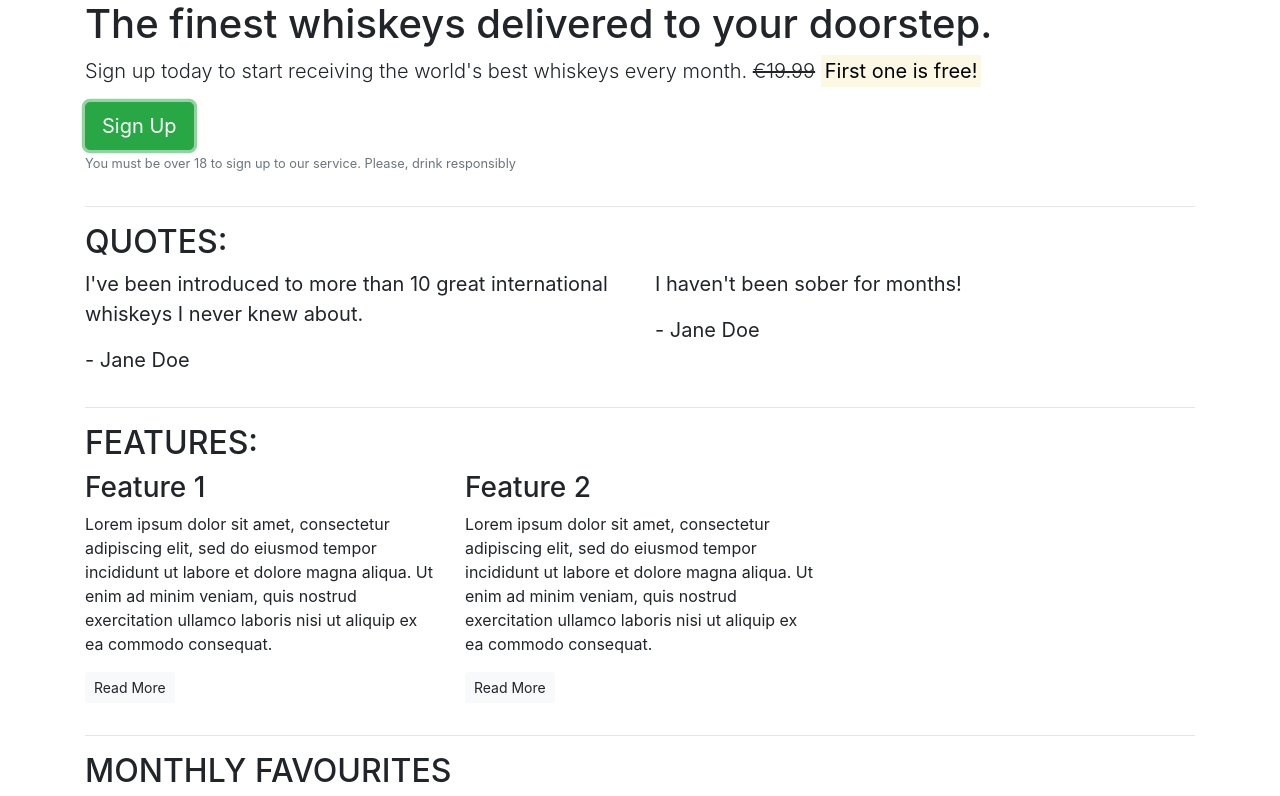
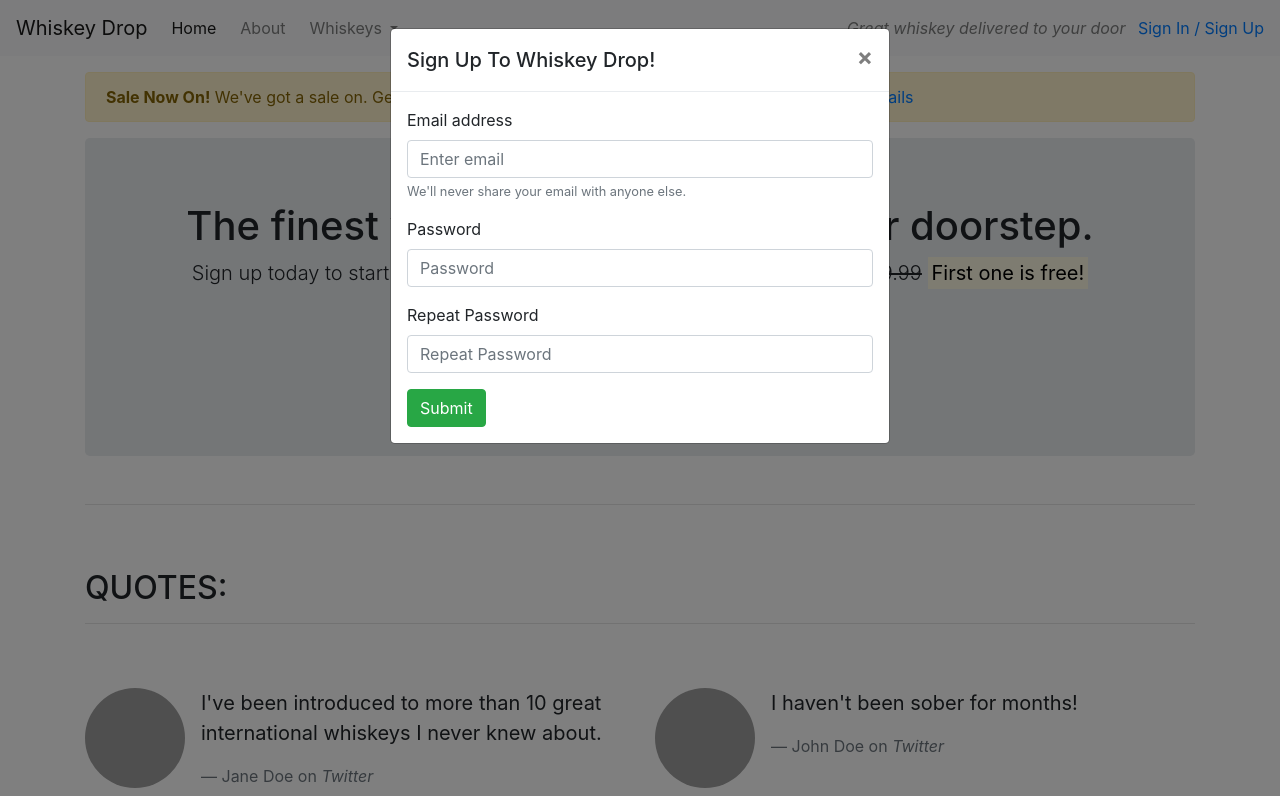
Before and after one commit to RCass172/Bootstrap, a plain HTML site: page index.html in a window 1280 px wide. Both pictures are taken after a click on the button "Sign Up". Shown: the top 796 px of the page. Drawn offline with nearby package versions, Linux system fonts and the light colour scheme; grey boxes are pictures that could not be loaded.

Commit message:
add of images

```diff
--- a/index.html
+++ b/index.html
@@ -5,16 +5,56 @@
     <meta name="viewport" content="width=device-width, initial-scale=1.0">
     <title>Whiskey Drop | Taste a new whiskey every month</title>
     <link rel="stylesheet" href="https://stackpath.bootstrapcdn.com/bootstrap/4.1.3/css/bootstrap.min.css" integrity="sha384-MCw98/SFnGE8fJT3GXwEOngsV7Zt27NXFoaoApmYm81iuXoPkFOJwJ8ERdknLPMO" crossorigin="anonymous">
-    <script src="https://stackpath.bootstrapcdn.com/bootstrap/4.1.3/js/bootstrap.min.js" integrity="sha384-ChfqqxuZUCnJSK3+MXmPNIyE6ZbWh2IMqE241rYiqJxyMiZ6OW/JmZQ5stwEULTy" crossorigin="anonymous"></script>
+    <link rel="stylesheet" href="https://use.fontawesome.com/releases/v5.6.3/css/all.css" integrity="sha384-UHRtZLI+pbxtHCWp1t77Bi1L4ZtiqrqD80Kn4Z8NTSRyMA2Fd33n5dQ8lWUE00s/" crossorigin="anonymous" />
 </head>
 <body>
-    <article class="container">
+    <nav class="navbar navbar-light navbar-expand-sm bg-light">
+        <a href="/" class="navbar-brand">
+                    Whiskey Drop</a>
+
+        <button class="navbar-toggler ml-auto" type="button" data-toggle="collapse" data-target="#navbarNavDropdown" aria-controls="navbarNavDropdown" aria-expanded="false" aria-label="Toggle navigation">
+        <span class="navbar-toggler-icon"></span></button>
+
+        <div class="collapse navbar-collapse" id="navbarNavDropdown">
+            <ul class="navbar-nav mr-auto">
+                <li class="active nav-item mr-2"><a class="nav-link" href="/">Home</a></li>
+                <li class="nav-item mr-2"><a class="nav-link" href="">About</a></li>
+                <li class="nav-item dropdown">
+                    <a class="nav-link dropdown-toggle" href="#" id="navbarDropdownMenuLink" role="button" data-toggle="dropdown" aria-haspopup="true" aria-expanded="false">
+          Whiskeys
+        </a>
+                    <div class="dropdown-menu" aria-labelledby="navbarDropdownMenuLink">
+                        <a class="dropdown-item" href="#">Irish</a>
+                        <a class="dropdown-item" href="#">Scotch</a>
+                        <a class="dropdown-item" href="#">Japanese</a>
+                        <a class="dropdown-item" href="#">American</a>
+                    </div>
+                </li>
+
+                <li class="nav-item mr-2 d-block d-sm-none"><a class="nav-link" href="">Sign In / Sign Up</a></li>
+            </ul>
+        </div>
+        <div class="d-none d-md-block">
+            <p class="navbar-text my-auto mr-2"><i>Great whiskey delivered to your door</i></p>
+            <a href="/login">Sign In / Sign Up</a>
+        </div>
+        <!--</div>-->
+    </nav>
+    <article class="container mt-3">
+        <div class="row d-none d-sm-block">
+            <div class="col-12">
+                <div class="alert alert-warning">
+                    <strong>Sale Now On!</strong> We've got a sale on. Get a 12 month subscription for the price of 6! <a href="">See here for more details</a>
+                </div>
+            </div>
+        </div>
         <div class="row">
             <div class="col-12">
-                <section class="callout">
+                <section class="callout jumbotron text-center">
                  <h1>The finest whiskeys delivered to your doorstep.</h1>
-                 <p class="lead">Sign up today to start receiving the world's best whiskeys every month. <s>€19.99</s> <strong><mark>First one is free!</mark></strong></p>
-                 <button type="button" class="btn btn-success btn-lg">Sign Up</button>
+                 <p class="lead">Sign up today to start receiving the world's best whiskeys every month. <s class="d-none d-sm-inline">€19.99</s>
+                    <span class="d-inline d-sm-none"><br></span> <strong><mark>First one is free!</mark></strong></p>
+                 <button type="button" class="btn btn-success btn-lg" data-toggle="modal" data-target="#signupmodal">Sign Up</button>
                  <p class="text-muted"><small>You must be over 18 to sign up to our service. Please, drink responsibly</small></p>
                 </section>
             </div>
@@ -23,22 +63,37 @@
 
         <section class="quotes">
             <div class="row">
-                <div class="col-12">
+                <div class="col-12 my-5">
                     <h2 class="text-uppercase">Quotes:</h2>
+                    <hr />
                 </div>
             </div>
             <div class="row">
                 <div class="col-12 col-md-6">
+                    <div class="media">
+                        <div class="d-none d-sm-block">
+                            <img src="images/girl-image.jpg" class="rounded-circle mr-3" height="100" width="100">
+                        </div>
+                        <div class="media-body">
                             <blockquote class="blockquote">
                                 <p>I've been introduced to more than 10 great international whiskeys I never knew about.</p>
-                    <p>- Jane Doe</p>
+                                <footer class="blockquote-footer">Jane Doe on <cite title="Twitter">Twitter</cite></footer>
                             </blockquote>
                         </div>
+                    </div>
+                </div>
                 <div class="col-12 col-md-6">
+                    <div class="media">
+                        <div class="d-none d-sm-block">
+                            <img src="images/guy-image.jpg" class="rounded-circle mr-3" height="100" width="100">
+                        </div>
+                        <div class="media-body">
                             <blockquote class="blockquote">
                                 <p>I haven't been sober for months!</p>
-                 <p>- Jane Doe</p>
+                                <footer class="blockquote-footer">John Doe on <cite title="Twitter">Twitter</cite></footer>
                             </blockquote>
+                        </div>
+                    </div>
                 </div>
             </div>
         </section>
@@ -47,28 +102,28 @@
 
         <section class="features">
             <div class="row">
-              <div class="col-12">
+              <div class="col-12 my-5">
                 <h2 class="text-uppercase">Features:</h2>
               </div>
             </div>
             <div class="row">
               <div class="col-12 col-md-6 col-lg-4">
                 <div class="feature">
-                    <h3>Feature 1</h3>
+                    <h3><i class="fas fa-gift d-none d-sm-block"></i> Feature 1 <span class="badge badge-success">NEW!</span></h3>
                     <p>Lorem ipsum dolor sit amet, consectetur adipiscing elit, sed do eiusmod tempor incididunt ut labore et dolore magna aliqua. Ut enim ad minim veniam, quis nostrud exercitation ullamco laboris nisi ut aliquip ex ea commodo consequat.</p>
                     <p><a class="btn btn-sm btn-light">Read More</a></p>
                 </div>
               </div>
               <div class="col-12 col-md-6 col-lg-4">
                 <div class="feature">
-                    <h3>Feature 2</h3>
+                    <h3><i class="far fa-credit-card d-none d-sm-block"></i> Feature 2</h3>
                     <p>Lorem ipsum dolor sit amet, consectetur adipiscing elit, sed do eiusmod tempor incididunt ut labore et dolore magna aliqua. Ut enim ad minim veniam, quis nostrud exercitation ullamco laboris nisi ut aliquip ex ea commodo consequat.</p>
                     <p><a class="btn btn-sm btn-light">Read More</a></p>
                 </div>
               </div>
-              <div class="col-12 d-md-none col-lg-4">
+              <div class="col-12 d-md-none d-lg-block col-lg-4">
                 <div class="feature">
-                    <h3>Feature 3</h3>
+                    <h3><i class="fas fa-times-circle d-none d-sm-block"></i> Feature 3</h3>
                     <p>Lorem ipsum dolor sit amet, consectetur adipiscing elit, sed do eiusmod tempor incididunt ut labore et dolore magna aliqua. Ut enim ad minim veniam, quis nostrud exercitation ullamco laboris nisi ut aliquip ex ea commodo consequat.</p>
                     <p><a class="btn btn-sm btn-light">Read More</a></p>
                 </div>
@@ -115,4 +170,38 @@
             </div>
         </div>
     </article>
+    <div class="modal" tabindex="-1" role="dialog" id="signupmodal">
+  <div class="modal-dialog" role="document">
+    <div class="modal-content">
+      <div class="modal-header">
+        <h5 class="modal-title">Sign Up To Whiskey Drop!</h5>
+        <button type="button" class="close" data-dismiss="modal" aria-label="Close">
+          <span aria-hidden="true">&times;</span>
+        </button>
+      </div>
+      <div class="modal-body">
+        <form>
+            <div class="form-group">
+                <label for="exampleInputEmail1">Email address</label>
+                <input type="email" class="form-control" id="exampleInputEmail1" aria-describedby="emailHelp" placeholder="Enter email">
+                <small id="emailHelp" class="form-text text-muted">We'll never share your email with anyone else.</small>
+            </div>
+            <div class="form-group">
+                <label for="password">Password</label>
+                <input type="password" class="form-control" id="password" placeholder="Password">
+            </div>
+            <div class="form-group">
+                <label for="repeatPassword">Repeat Password</label>
+                <input type="password" class="form-control" id="repeatPassword" placeholder="Repeat Password">
+            </div>
+            <button type="submit" class="btn btn-success">Submit</button>
+        </form>
+      </div>
+    </div>
+  </div>
+</div>
+    <script src="https://code.jquery.com/jquery-3.3.1.slim.min.js" integrity="sha384-q8i/X+965DzO0rT7abK41JStQIAqVgRVzpbzo5smXKp4YfRvH+8abtTE1Pi6jizo" crossorigin="anonymous"></script>
+    <script src="https://cdnjs.cloudflare.com/ajax/libs/popper.js/1.14.3/umd/popper.min.js" integrity="sha384-ZMP7rVo3mIykV+2+9J3UJ46jBk0WLaUAdn689aCwoqbBJiSnjAK/l8WvCWPIPm49" crossorigin="anonymous"></script>
+    <script src="https://stackpath.bootstrapcdn.com/bootstrap/4.1.3/js/bootstrap.min.js" integrity="sha384-ChfqqxuZUCnJSK3+MXmPNIyE6ZbWh2IMqE241rYiqJxyMiZ6OW/JmZQ5stwEULTy" crossorigin="anonymous"></script>
+  </body>
 </html>
```
Also changed, not shown: 3 other files. Lines whose indentation alone changed are shown as unchanged.
